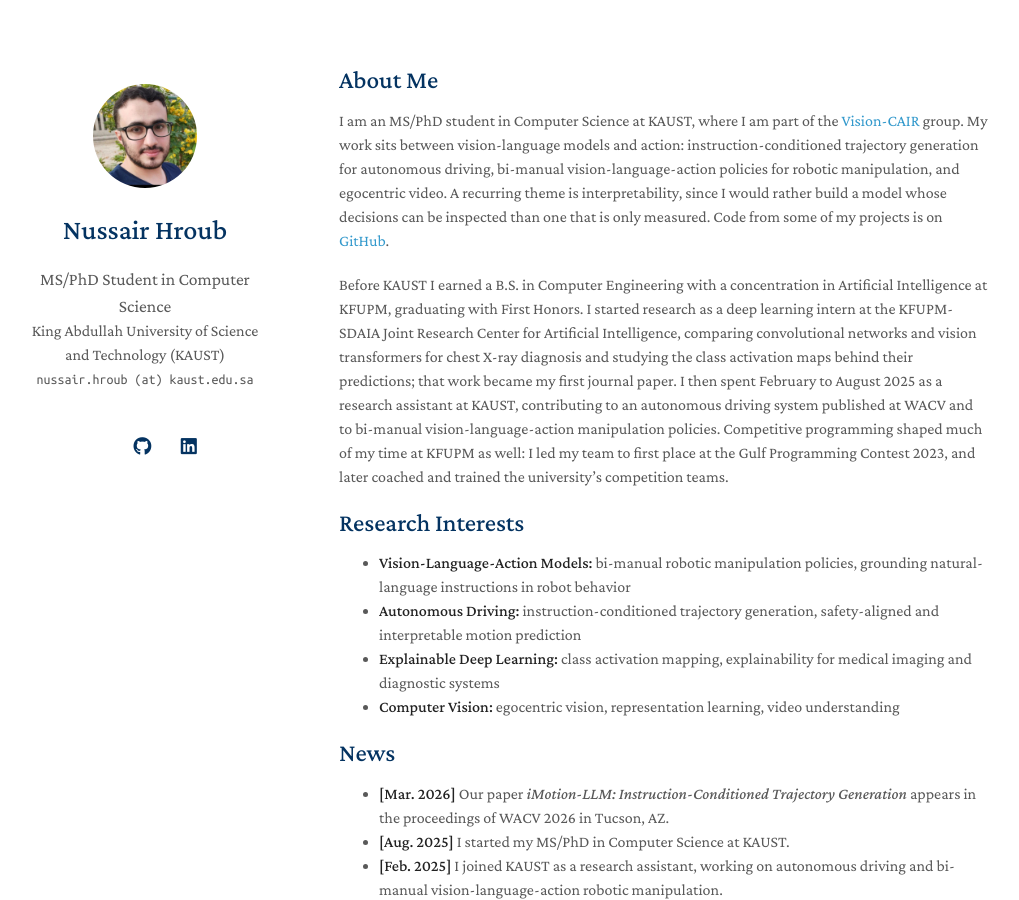
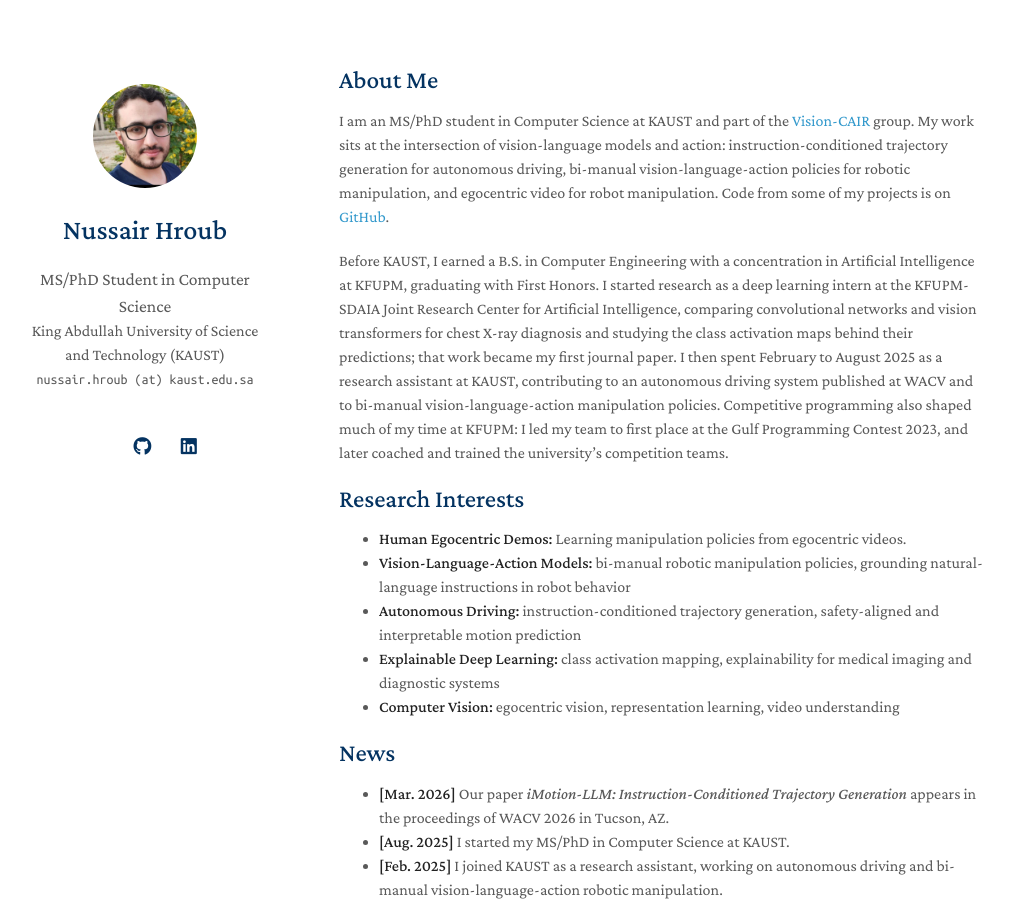
Before and after one commit to NussairHroub/NussairHroub.github.io, a Jekyll site: the page built from index.md, in a window 1280 px wide and 900 px high. Shown: the whole window, without its empty margins (131-1150 px from the left). Built offline with Jekyll 4.4.1, drawn with Linux system fonts in a browser that asks for light colours; a style sheet for code colours, icons or effects is not loaded.

Commit message:
Improve clarity and conciseness in index.md
Refined the language for clarity and conciseness in the 'About Me' section.

```diff
--- a/index.md
+++ b/index.md
@@ -4,12 +4,12 @@ layout: homepage
 
 ## About Me
 
-I am an MS/PhD student in Computer Science at KAUST, where I am part of the [Vision-CAIR](https://cemse.kaust.edu.sa/vision-cair) group. My work sits between vision-language models and action: instruction-conditioned trajectory generation for autonomous driving, bi-manual vision-language-action policies for robotic manipulation, and egocentric video. A recurring theme is interpretability, since I would rather build a model whose decisions can be inspected than one that is only measured. Code from some of my projects is on [GitHub](https://github.com/NussairHroub).
+I am an MS/PhD student in Computer Science at KAUST and part of the [Vision-CAIR](https://cemse.kaust.edu.sa/vision-cair) group. My work sits at the intersection of vision-language models and action: instruction-conditioned trajectory generation for autonomous driving, bi-manual vision-language-action policies for robotic manipulation, and egocentric video for robot manipulation. Code from some of my projects is on [GitHub](https://github.com/NussairHroub).
 
-Before KAUST I earned a B.S. in Computer Engineering with a concentration in Artificial Intelligence at KFUPM, graduating with First Honors. I started research as a deep learning intern at the KFUPM-SDAIA Joint Research Center for Artificial Intelligence, comparing convolutional networks and vision transformers for chest X-ray diagnosis and studying the class activation maps behind their predictions; that work became my first journal paper. I then spent February to August 2025 as a research assistant at KAUST, contributing to an autonomous driving system published at WACV and to bi-manual vision-language-action manipulation policies. Competitive programming shaped much of my time at KFUPM as well: I led my team to first place at the Gulf Programming Contest 2023, and later coached and trained the university's competition teams.
+Before KAUST, I earned a B.S. in Computer Engineering with a concentration in Artificial Intelligence at KFUPM, graduating with First Honors. I started research as a deep learning intern at the KFUPM-SDAIA Joint Research Center for Artificial Intelligence, comparing convolutional networks and vision transformers for chest X-ray diagnosis and studying the class activation maps behind their predictions; that work became my first journal paper. I then spent February to August 2025 as a research assistant at KAUST, contributing to an autonomous driving system published at WACV and to bi-manual vision-language-action manipulation policies. Competitive programming also shaped much of my time at KFUPM: I led my team to first place at the Gulf Programming Contest 2023, and later coached and trained the university's competition teams.
 
 ## Research Interests
-
+- **Human Egocentric Demos:** Learning manipulation policies from egocentric videos.
 - **Vision-Language-Action Models:** bi-manual robotic manipulation policies, grounding natural-language instructions in robot behavior
 - **Autonomous Driving:** instruction-conditioned trajectory generation, safety-aligned and interpretable motion prediction
 - **Explainable Deep Learning:** class activation mapping, explainability for medical imaging and diagnostic systems
```
